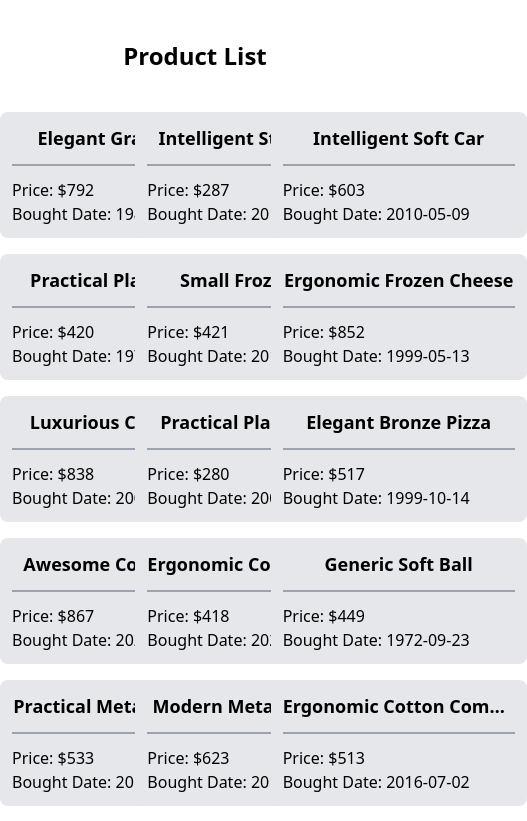
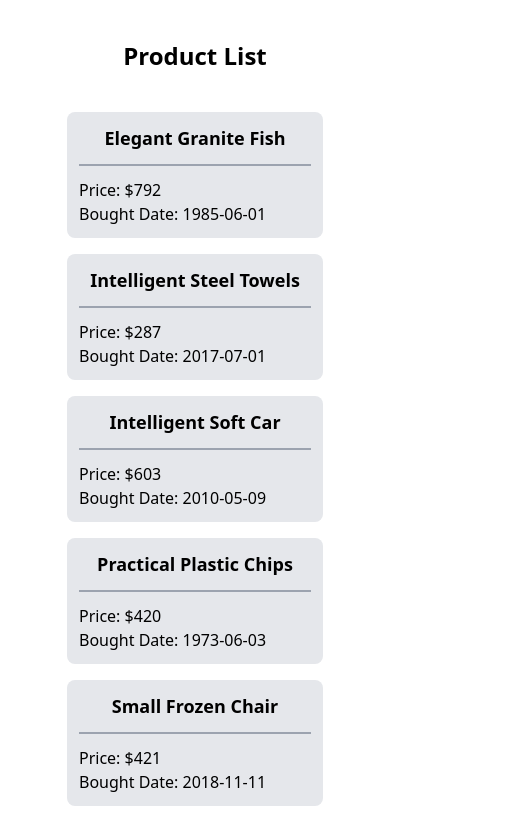
Before and after one commit to hyrmzz1/infinite-scroll, a React (Vite) app: page / in a window 390 px wide. Shown: the top 821 px of the page, 527 px wide, since content can reach past the window. Built offline with nearby package versions, Linux system fonts and the light colour scheme; the HTML template or start-up script is replaced by a standard one.

Commit message:
Feat: ProductCard 컴포넌트들을 감싸는 div에 반응형 UI 적용
- 화면 크기에 따라 grid 열 수가 자동 조정되도록 반응형 클래스 추가
- sm: 1열, md: 2열, lg: 3열로 레이아웃 구성

```diff
--- a/src/App.tsx
+++ b/src/App.tsx
@@ -71,7 +71,7 @@
   return (
     <main className="flex flex-col items-center py-10">
       <p className="text-2xl font-extrabold">Product List</p>
-      <div className="grid grid-cols-3 gap-4 my-10">
+      <div className="grid grid-cols-1 sm:grid-cols-1 md:grid-cols-2 lg:grid-cols-3 gap-4 my-10">
         {products.map((elem) => (
           <ProductCard product={elem} key={elem.productId} />
         ))}
```
